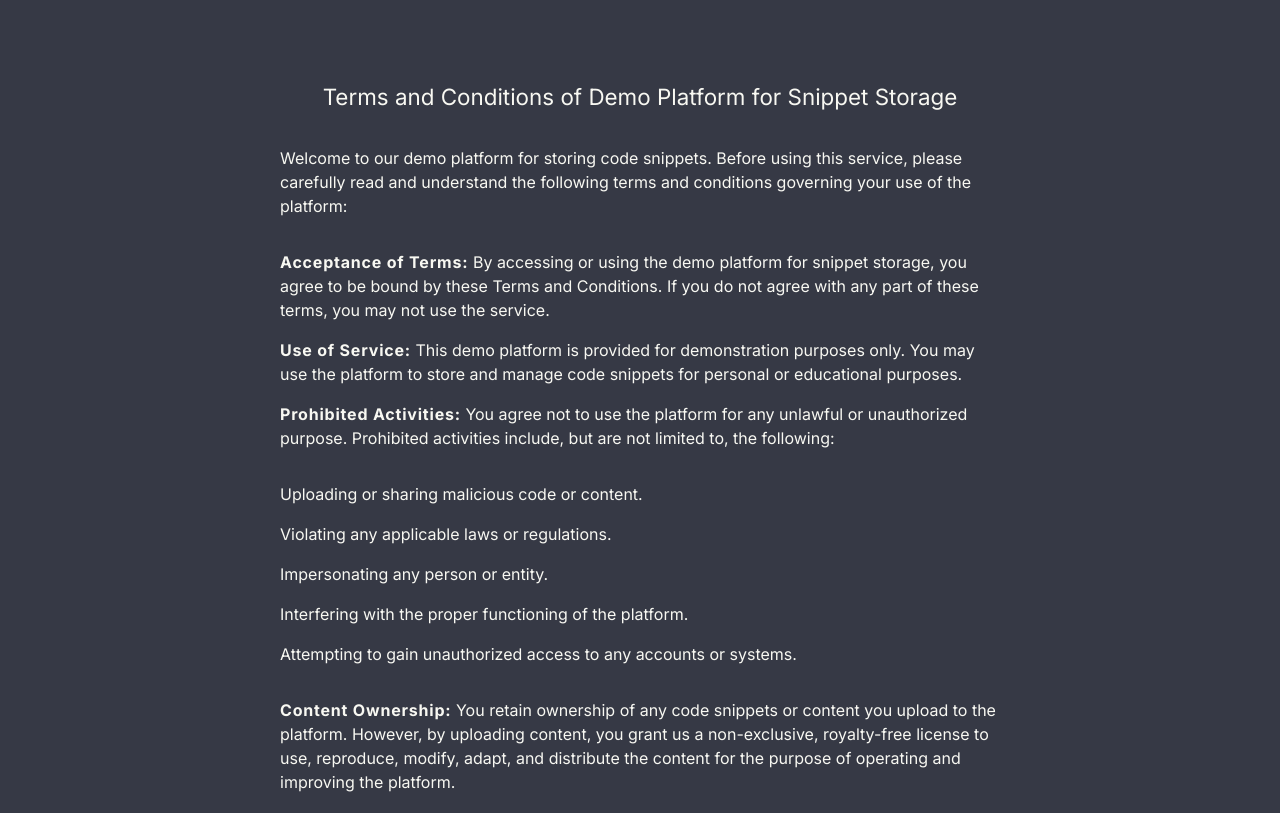
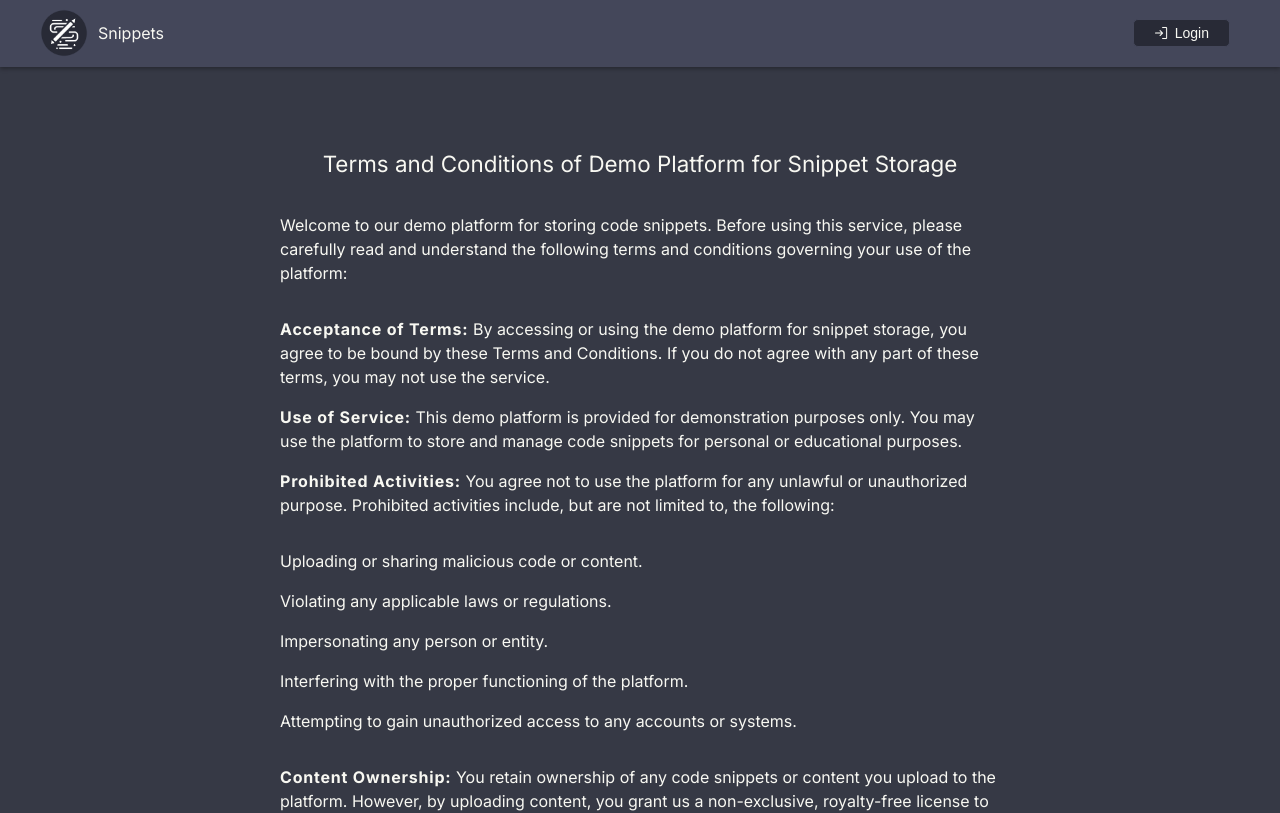
Before and after one commit to vianch/snippets, a Next.js app: page /terms in a window 1280 px wide. Shown: the top 813 px of the page. Built offline with nearby package versions, Linux system fonts and the light colour scheme; no server answers.

Commit message:
revert(terms): revert navbar removed from terms (#14)
* revert(terms): revert navbar removed from terms

* fix(terms): client is not compiling for terms

```diff
--- /dev/null
+++ b/app/terms/layout.tsx
@@ -0,0 +1,19 @@
+import type { Metadata } from "next";
+
+import metaGenerator from "@/utils/meta.utils";
+
+export const metadata: Metadata = metaGenerator({
+	description:
+		"Terms and Conditions of Demo Platform for Snippet Storage. By accessing or using the demo platform for snippet storage, you agree to be bound by these Terms and Conditions. If you do not agree with any part of these terms, you may not use the service.",
+	title: "Snippet Terms and conditions",
+	image: "/assets/images/jpg/ss.jpg",
+	canonicalPath: "/terms",
+});
+
+export default function TermsLayout({
+	children, // will be a page or nested layout
+}: {
+	children: React.ReactNode;
+}) {
+	return <main>{children}</main>;
+}
--- a/app/terms/page.tsx
+++ b/app/terms/page.tsx
@@ -1,22 +1,16 @@
-import type { Metadata } from "next";
+"use client";
 
-/* Utils */
-import metaGenerator from "@/utils/meta.utils";
+/* Components */
+import NavHeader from "@/components/NavHeader/NavHeader";
 
 /* Styles */
 import style from "./terms.module.css";
 
-export const metadata: Metadata = metaGenerator({
-	description:
-		"Terms and Conditions of Demo Platform for Snippet Storage. By accessing or using the demo platform for snippet storage, you agree to be bound by these Terms and Conditions. If you do not agree with any part of these terms, you may not use the service.",
-	title: "Snippet Terms and conditions",
-	image: "/assets/images/jpg/ss.jpg",
-	canonicalPath: "/terms",
-});
-
 const Terms = () => {
 	return (
 		<>
+			<NavHeader />
+
 			<div className={style.container}>
 				<h1>Terms and Conditions of Demo Platform for Snippet Storage</h1>
 
```
